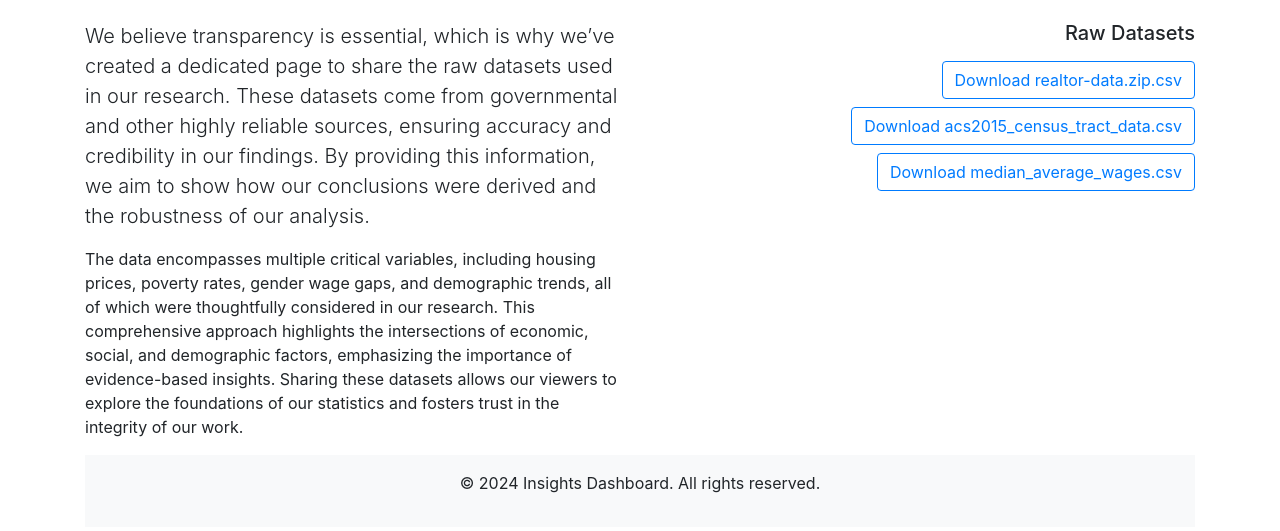
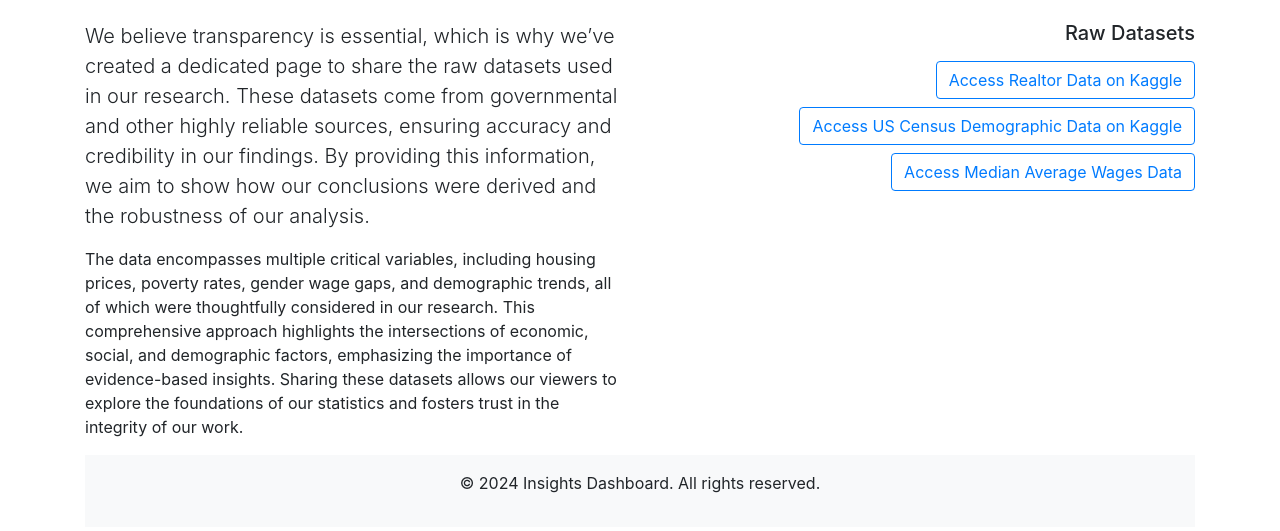
Before and after one commit to szanat123/project-chris-salvador, a plain HTML site: page raw_data.html in a window 1280 px wide. Shown: the part 155-686 px from the top of the page. Drawn offline with nearby package versions, Linux system fonts and the light colour scheme.

Commit message:
Add files via upload

```diff
--- a/raw_data.html
+++ b/raw_data.html
@@ -37,9 +37,12 @@
             <div class="col-md-6">
                <h5 class="mb-3 text-right">Raw Datasets</h5>
                <div class="text-right">
-                  <a href="realtor-data.zip.csv" class="btn btn-outline-primary mb-2" download>Download realtor-data.zip.csv</a><br>
-                  <a href="acs2015_census_tract_data.csv" class="btn btn-outline-primary mb-2" download>Download acs2015_census_tract_data.csv</a><br>
-                  <a href="median_average_wages.csv" class="btn btn-outline-primary mb-2" download>Download median_average_wages.csv</a>
+                  <a href="https://www.kaggle.com/datasets/ahmedshahriarsakib/usa-real-estate-dataset"
+   class="btn btn-outline-primary mb-2" target="_blank">Access Realtor Data on Kaggle</a><br>
+                  <a href="https://www.kaggle.com/datasets/muonneutrino/us-census-demographic-data"
+   class="btn btn-outline-primary mb-2" target="_blank">Access US Census Demographic Data on Kaggle</a><br>
+                  <a href="https://drive.google.com/file/d/12-bth2Gn-mTix2VB4bpF0VLK4JIz0RBA/view?usp=sharing"
+                  class="btn btn-outline-primary mb-2" target="_blank">Access Median Average Wages Data</a><br>
                </div>
             </div>
          </div>
```
